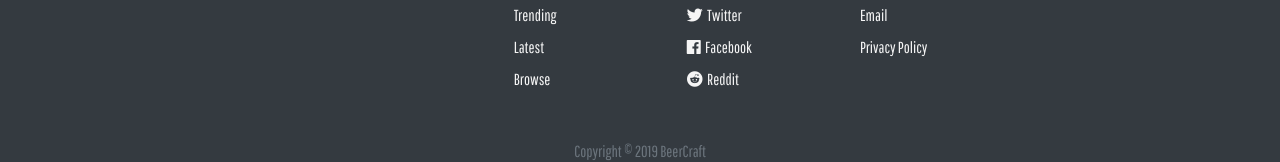
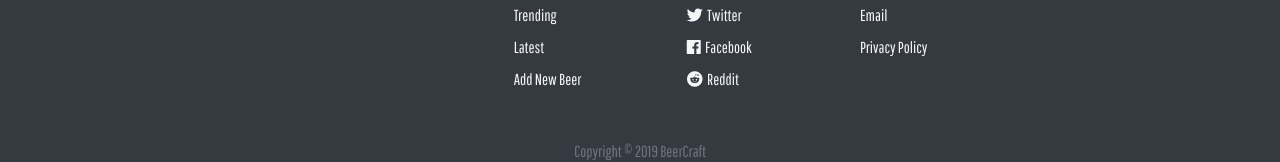
Before and after one commit to chingu-voyage7/Bears-Team-01, a React (Create React App) app in the folder client/: page / in a window 1280 px wide. Shown: the part 782-944 px from the top of the page. Built offline with nearby package versions, Linux system fonts and the light colour scheme; no server answers.

Commit message:
added page link

```diff
--- a/client/src/components/AddNewBeerPage.js
+++ b/client/src/components/AddNewBeerPage.js
@@ -50,6 +50,9 @@ class AddNewBeerPage extends Component {
     e.preventDefault();
     const data = { ...this.state };
     this.postNewBeer(e, data);
+  };
+  componentDidMount(){
+    window.scrollTo(0, 0);
   };
   postNewBeer = (e, data) => {
     if(data.beerName.length >= 3 && data.description.length > 20){
--- a/client/src/components/layout/Footer.js
+++ b/client/src/components/layout/Footer.js
@@ -20,7 +20,7 @@ const Footer = () => (
                 <ul className="list-unstyled footer-list">
                   <li><Link className="footer-link" to="/browse">Trending</Link></li>
                   <li><Link className="footer-link" to="/browse">Latest</Link></li>
-                  <li><Link className="footer-link" to="/browse">Browse</Link></li>
+                  <li><Link className="footer-link" to="/add-new-beer">Add New Beer</Link></li>
                 </ul>
             </div>
             <div className="col-sm-4 col-md-4 col-lg-4">
```
